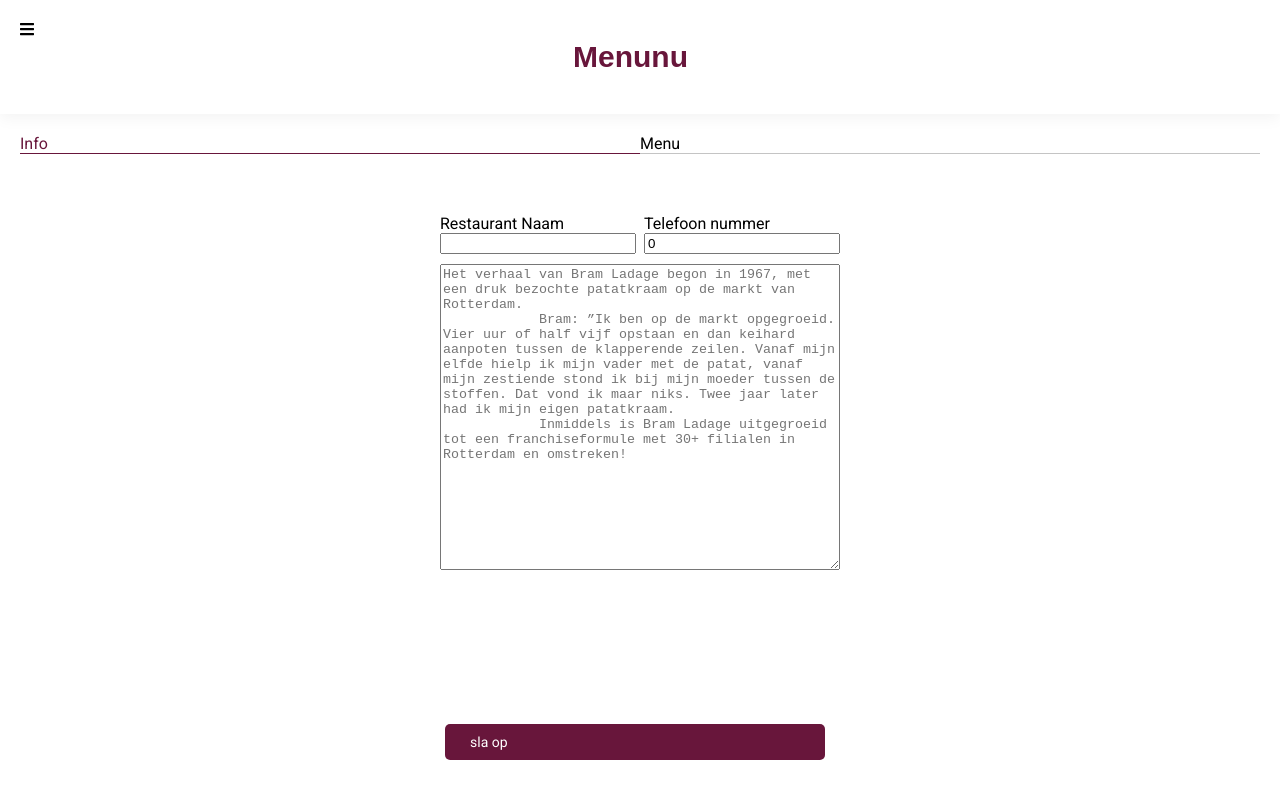
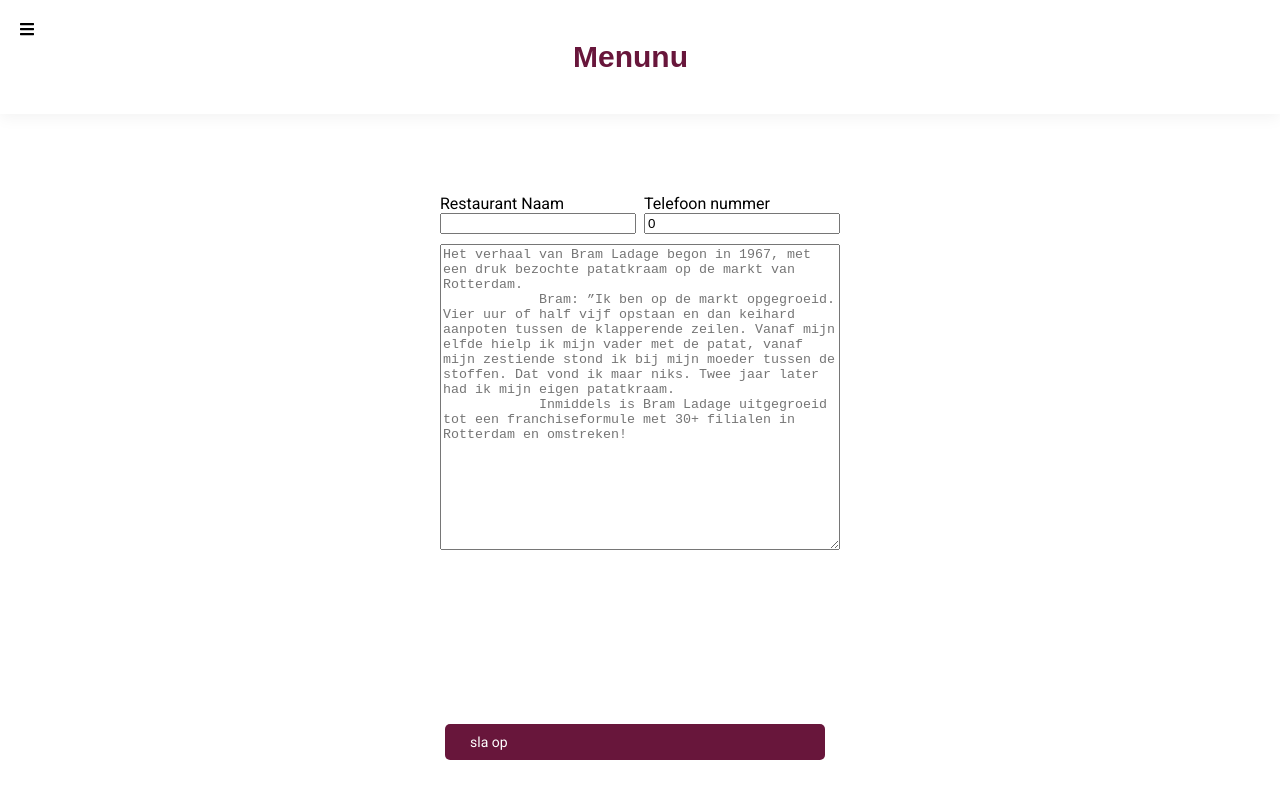
Before and after one commit to jaspervriends/medialab-2-menunu, a React (Create React App) app in the folder frontend/: page /create in a window 1280 px wide. Built offline with nearby package versions, Linux system fonts and the light colour scheme; a web font is replaced by a local one.

Commit message:
Create : redirect and remove tabmenu

```diff
--- a/frontend/src/pages/Create/Create.js
+++ b/frontend/src/pages/Create/Create.js
@@ -3,10 +3,11 @@
 import "../Restaurant/restaurant.scss"
 import Tabmenu from "../../components/Tabmenu/Tabmenu";
 import MenuCategory from "../../components/MenuCategory/MenuCategory";
-import { faSave } from "@fortawesome/free-solid-svg-icons";
 import api from "../../utils/api";
+import { useHistory } from "react-router-dom";
 
 export default function Create() {
+  let history = useHistory();
   const [currentPage, setCurrentPage] = useState("info");
   const [createForm, setCreateForm] = useState({
     name: '',
@@ -68,6 +69,7 @@
 async function create (){
   await api(`restaurants`, {data: {attributes:createForm,}} )
   .then(({data}) => {
+   history.push(`/restaurant/${data.data.attributes._id}`);
     setMenuItems(
       [
         menuItems[0],
@@ -83,7 +85,6 @@
     <div className={"container"}>
       <div className={"create"}>
         <div className={"create__header"}>
-        <Tabmenu onChange={(value) => setCurrentPage(value)} value={currentPage} menuItems={menuItems}/>
         </div>
       {currentPage === "info" && (
         <div className={"create__info"}>
```
